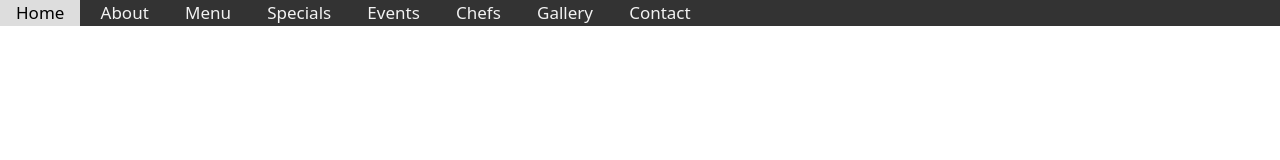
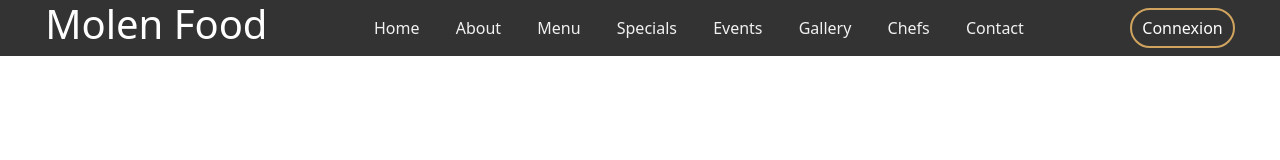
Before and after one commit to KwissyP/projet-dom-Christian-Pandoulas, a website: page index.html in a window 1280 px wide. Drawn offline with nearby package versions, Linux system fonts and the light colour scheme.

Commit message:
Navbar flex

```diff
--- a/index.html
+++ b/index.html
@@ -12,15 +12,18 @@
 <body>
     <header>
         <nav class="topnav" id="myTopnav">
-
-            <a href="#home">Home</a>
+                <div><h1>Molen Food</h1></div>
+                <div><a href="#home">Home</a>
                 <a href="#about">About</a>
                 <a href="#menu">Menu</a>
                 <a href="#specials">Specials</a>
                 <a href="#events">Events</a>
+                <a href="#gallery">Gallery</a>
                 <a href="#chefs">Chefs</a>
-            <a href="#gallery">Gallery</a>
                 <a href="#contact">Contact</a>
+            </div>
+                <div><button>Connexion</button>
+                </div>
                 <a href="javascript:void(0);" class="icon" onclick="myFunction()">
                     <i class="fa fa-bars"></i>
                 </a>
--- a/src/sass/_variables.scss
+++ b/src/sass/_variables.scss
@@ -2,7 +2,7 @@
 @import "../../node_modules/bootstrap/scss/_variables.scss";
 
 // COLORS
-$custom-colors: ("lightgrey": #dddddd);
+$custom-colors: ("lightgrey": #dddddd, "orangeux": #D0A45E);
 
 // Merge the maps
 $theme-colors: map-merge($theme-colors, $custom-colors);
--- a/src/sass/modules/_header.scss
+++ b/src/sass/modules/_header.scss
@@ -1,3 +1,4 @@
+$orangeux: #D0A45E;
 * {
     margin: 0;
     padding: 0;
@@ -7,6 +8,13 @@
 .topnav {
     overflow: hidden;
     background-color: #333;
+    display: flex;
+    justify-content: space-around;
+    align-items: center;
+}
+
+.topnav h1 {
+    color: white;
 }
 
 .topnav a {
@@ -14,7 +22,6 @@
     text-align: center;
     padding: 14px 16px;
     text-decoration: none;
-    font-size: 17px;
 }
 
 .topnav a:hover {
@@ -26,11 +33,23 @@
     display: none;
 }
 
+.topnav button {
+    border-radius: 25px;
+    background: transparent;
+    color: white;
+    border: 2px solid $orangeux;
+    height: 40px;
+    padding: 0px 10px 0px 10px;
+}
 
 // Media Queries
 // Navbar
 @media screen and (max-width: 600px) {
     .topnav a:not(:first-child) {
+        display: none;
+    }
+
+    .topnav button {
         display: none;
     }
 
```
Also changed, not shown: public/css/style.css, 1 other file. Lines whose indentation alone changed are shown as unchanged.
